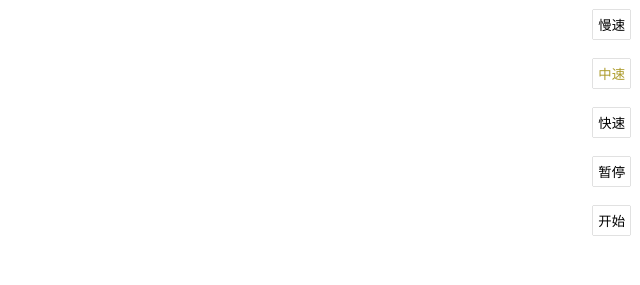
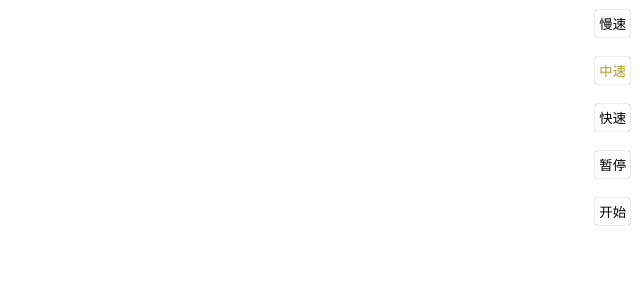
Before and after one commit to QiuXue208/pikachu, a plain HTML site: page index.html in a window 1280 px wide. Shown: the top 285 px of the page, 640-1280 px from the left. Drawn offline with nearby package versions, Linux system fonts and the light colour scheme.

Commit message:
修改按钮样式

```diff
--- a/main.js
+++ b/main.js
@@ -23,7 +23,6 @@
             case 'normal-again':
                 setTime()
                 break
-
         }
     })
     function setTime() {
--- a/style.css
+++ b/style.css
@@ -40,10 +40,11 @@ body{
      flex-direction:column;
  }
  .actions > button{
-     padding:5px;
+     padding:4px;
      margin:10px;
      background:white;
      border:none;
+     border-radius:2px;
      box-shadow:0px 0px 1px rgba(0,0,0,0.7);
  }
  .actions > button.active{
```
